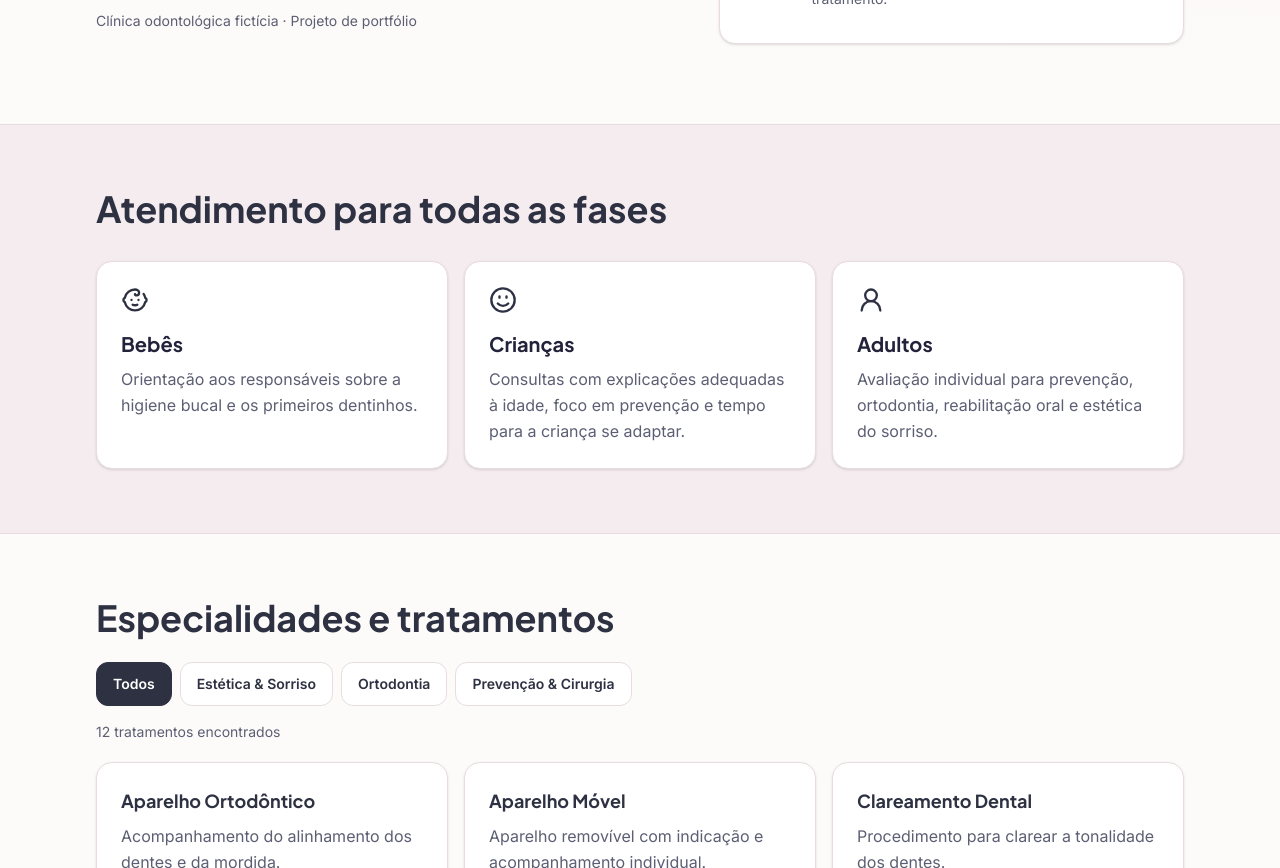
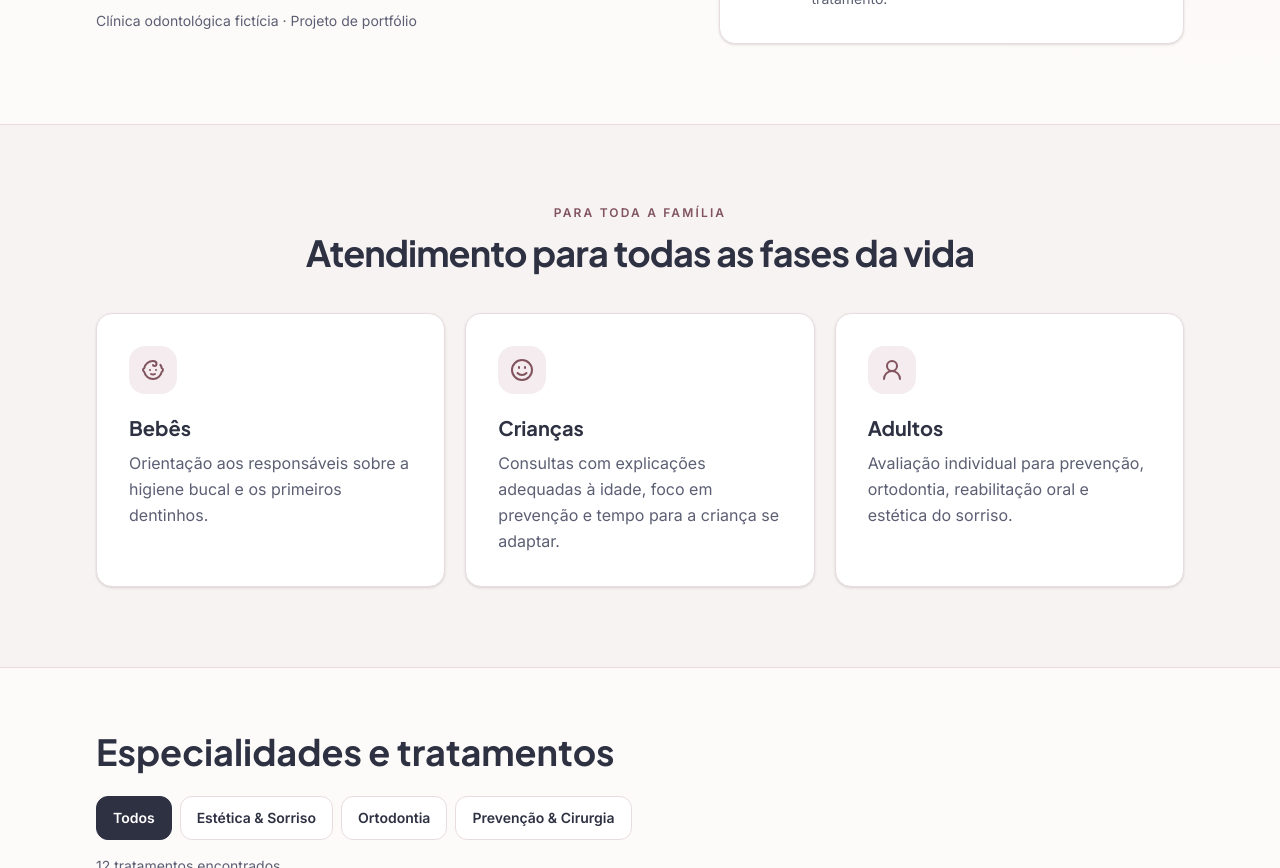
Before and after one commit to AlannCristian/nexucare-odontologia, a Next.js app: page / in a window 1280 px wide. Shown: the part 600-1468 px from the top of the page. Built offline with nearby package versions, Linux system fonts and the light colour scheme.

Commit message:
feat: redesenha a seção para toda a família

```diff
--- a/app/components/AgeGroups.tsx
+++ b/app/components/AgeGroups.tsx
@@ -26,24 +26,35 @@ export default function AgeGroups() {
     <section
       id="familia"
       aria-labelledby="family-title"
-      className="scroll-mt-36 border-y border-soft-border bg-blush"
+      className="scroll-mt-24 border-y border-soft-border bg-blush/50"
     >
-      <div className="mx-auto max-w-6xl px-5 py-16 sm:px-8">
-        <h2
-          id="family-title"
-          className="font-heading text-3xl font-bold text-charcoal sm:text-4xl"
-        >
-          Atendimento para todas as fases
-        </h2>
+      <div className="mx-auto max-w-6xl px-5 py-16 sm:px-8 sm:py-20">
+        <div className="mx-auto max-w-2xl text-center">
+          <p className="text-xs font-semibold uppercase tracking-[0.18em] text-[#80535e]">
+            Para toda a família
+          </p>
 
-        <ul className="mt-8 grid gap-4 md:grid-cols-3">
+          <h2
+            id="family-title"
+            className="mt-3 font-heading text-3xl font-bold tracking-tight text-charcoal sm:text-4xl"
+          >
+            Atendimento para todas as fases da vida
+          </h2>
+        </div>
+
+        <ul className="mt-10 grid gap-5 md:grid-cols-3">
           {ageGroups.map(({ title, description, icon: Icon }) => (
             <li
               key={title}
-              className="rounded-2xl border border-soft-border bg-white p-6 shadow-sm"
+              className="rounded-2xl border border-soft-border bg-white p-6 shadow-sm sm:p-8"
             >
-              <Icon aria-hidden="true" className="size-7 text-charcoal" />
-              <h3 className="mt-4 font-heading text-xl font-bold">{title}</h3>
+              <span className="grid size-12 place-items-center rounded-2xl bg-blush text-[#80535e]">
+                <Icon aria-hidden="true" className="size-6" />
+              </span>
+
+              <h3 className="mt-5 font-heading text-xl font-bold text-charcoal">
+                {title}
+              </h3>
               <p className="mt-2 leading-relaxed text-muted">{description}</p>
             </li>
           ))}
```
